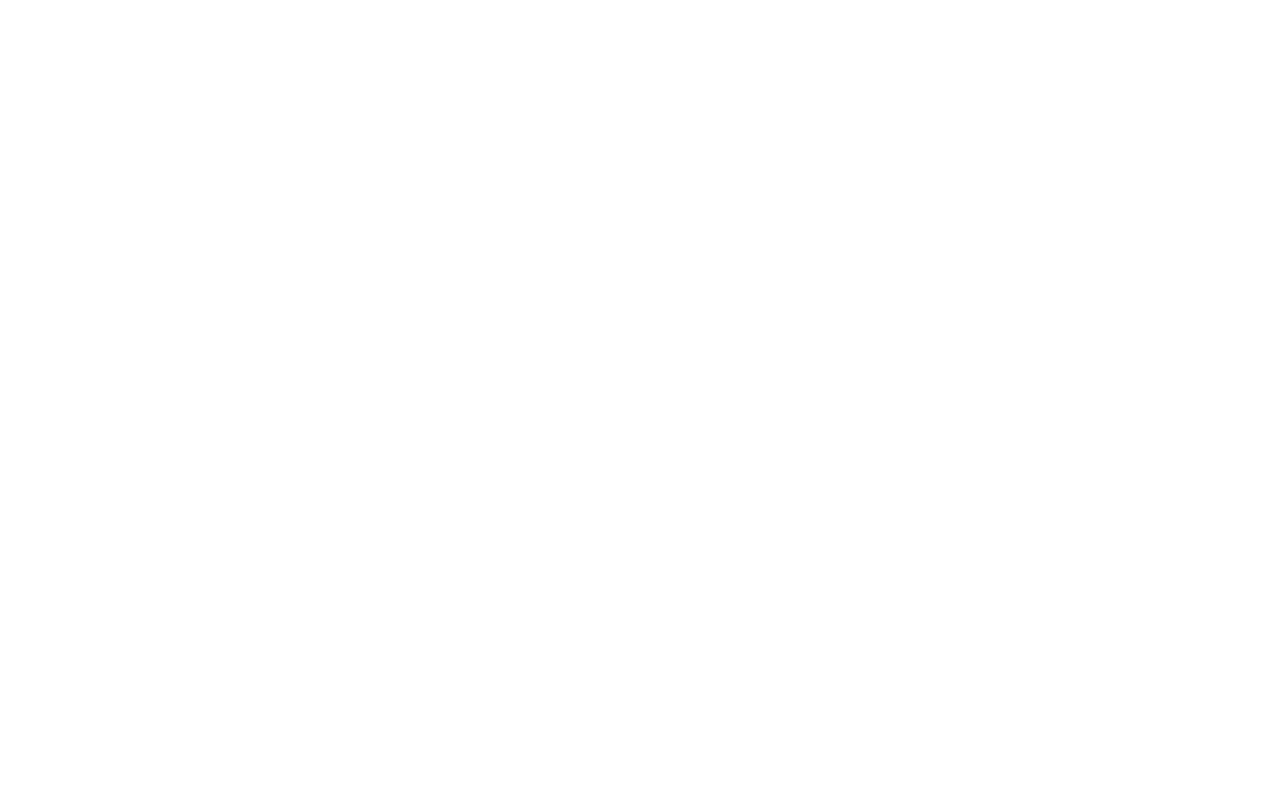
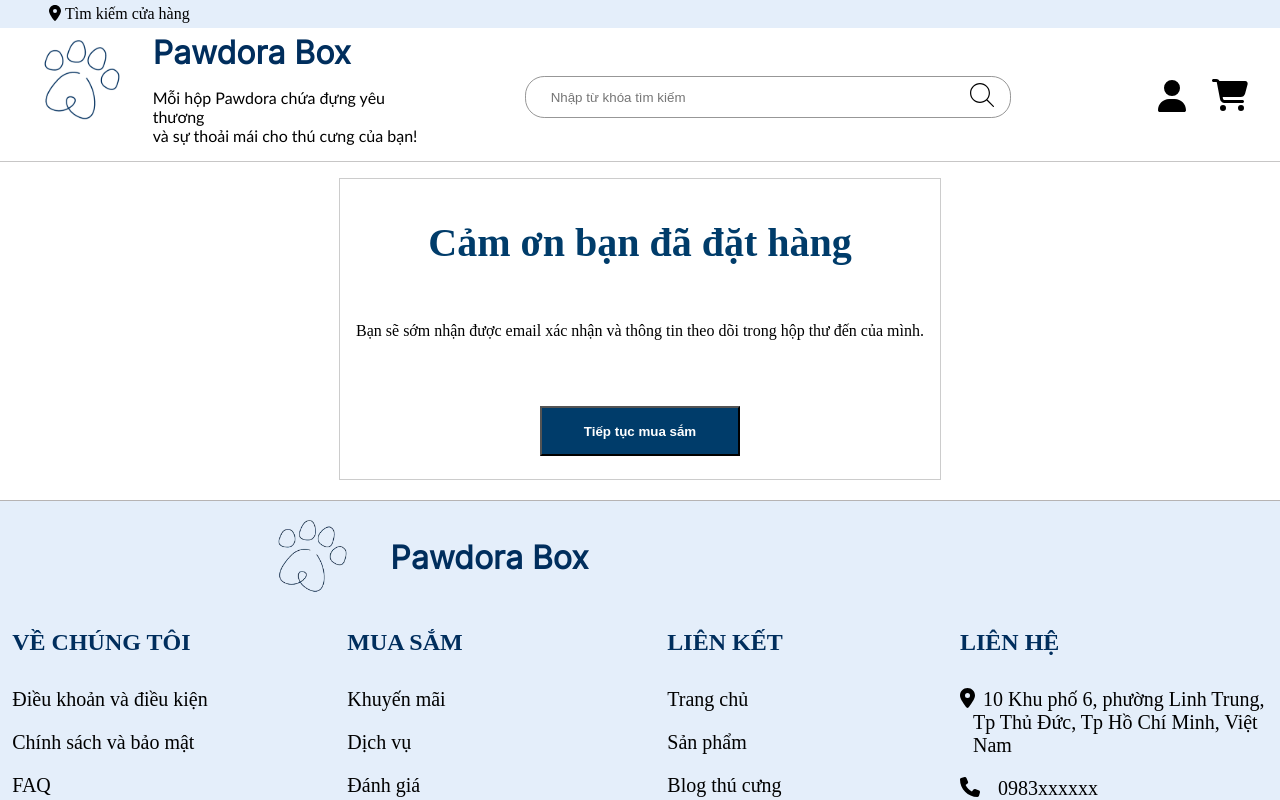
Before and after one commit to YaseiTanuki/Pawdora-Box, a React (Vite) app: page /thanks in a window 1280 px wide. Before the commit this address had no page. Shown: the top 800 px of the page. Built offline with nearby package versions, Linux system fonts and the light colour scheme.

Commit message:
add thanks page

```diff
--- a/src/App.jsx
+++ b/src/App.jsx
@@ -16,6 +16,7 @@ import CartPage from './pages/cart/cart';
 import UserPage from "./pages/user/user"
 import SubCartPage from "./pages/sub_cart_page/sub_cart_page"
 import StorePage from "./pages/store_page/store_page"
+import ThanksPage from "./pages/thanks_page/thanks_page"
 
 function App() {
   const {productID, setProductID} = useContext(ProductContext)
@@ -47,6 +48,7 @@ function App() {
         <Route path="/user-info" element={<UserPage />} />
         <Route path="/subcartpage" element={<SubCartPage />} />
         <Route path="/store" element={<StorePage />} />
+        <Route path="/thanks" element={<ThanksPage />} />
       </Routes>
     </>
   )
--- a/src/components/small_components/delivery_info/delivery_info.jsx
+++ b/src/components/small_components/delivery_info/delivery_info.jsx
@@ -1,6 +1,14 @@
 import "./delivery_info.scss"
+import { useNavigate } from "react-router-dom"
 
 const DeliveryInfo = (props) => {
+
+    const navigate = useNavigate()
+
+    const toThanks = () => {
+        navigate("/thanks")
+    }
+
     return (
         <article className="delivery-info">
             <p>Thông tin giao hàng</p>
@@ -17,7 +25,7 @@ const DeliveryInfo = (props) => {
                     <option value="Hehe"></option>
                 </select>
             </form>
-            <button className="end-button">Đặt hàng</button>
+            <button onClick={toThanks} className="end-button">Đặt hàng</button>
         </article>
     )
 }
--- a/src/pages/thanks_page/thanks_page.jsx
+++ b/src/pages/thanks_page/thanks_page.jsx
@@ -1,11 +1,28 @@
+import Header from "../../components/big_components/header/header"
+import Footer from "../../components/big_components/footer/footer"
+import './thanks_page.scss'
+import { useNavigate } from "react-router-dom"
+
 const ThanksPage = () => {
+
+    const navigate = useNavigate()
+
+    const toHome = () => {
+        navigate("/")
+    }
     return (
         <section className="thanks-page">
-            <article className="message">
-                <h1>THANKS</h1>
-                <p>aaaaaaa</p>
-                <button>Tiep tuc</button>
-            </article>
+            <Header/>
+            <div>
+                <article className="message">
+                    <div><h1>Cảm ơn bạn đã đặt hàng</h1></div>
+                    <div><p>Bạn sẽ sớm nhận được email xác nhận và thông tin theo dõi trong hộp thư đến của mình.</p></div>
+                    <div><button onClick={toHome}>Tiếp tục mua sắm</button></div>
+                </article>
+            </div>
+            <Footer/>
         </section>
     )
 }
+
+export default ThanksPage
--- a/src/pages/thanks_page/thanks_page.scss
+++ b/src/pages/thanks_page/thanks_page.scss
@@ -0,0 +1,34 @@
+.thanks-page {
+    grid-column: 1 / 13;
+
+    div {
+        display: flex;
+        justify-content: center;
+
+        .message {
+            border: 1px solid #ccc;
+            width: 600px;
+            height: 300px;
+            margin-bottom: 20px;
+            div {
+
+                h1 {
+                    font-size: 40px;
+                    color: #003c6a;
+                }
+                p {
+                    font-size: 16px;
+                }
+
+                button {
+                    margin-top: 50px;
+                    width: 200px;
+                    height: 50px;
+                    background-color: #003c6a;
+                    color:white;
+                    font-weight: bold;
+                }
+            }
+        }
+    }
+}
```
